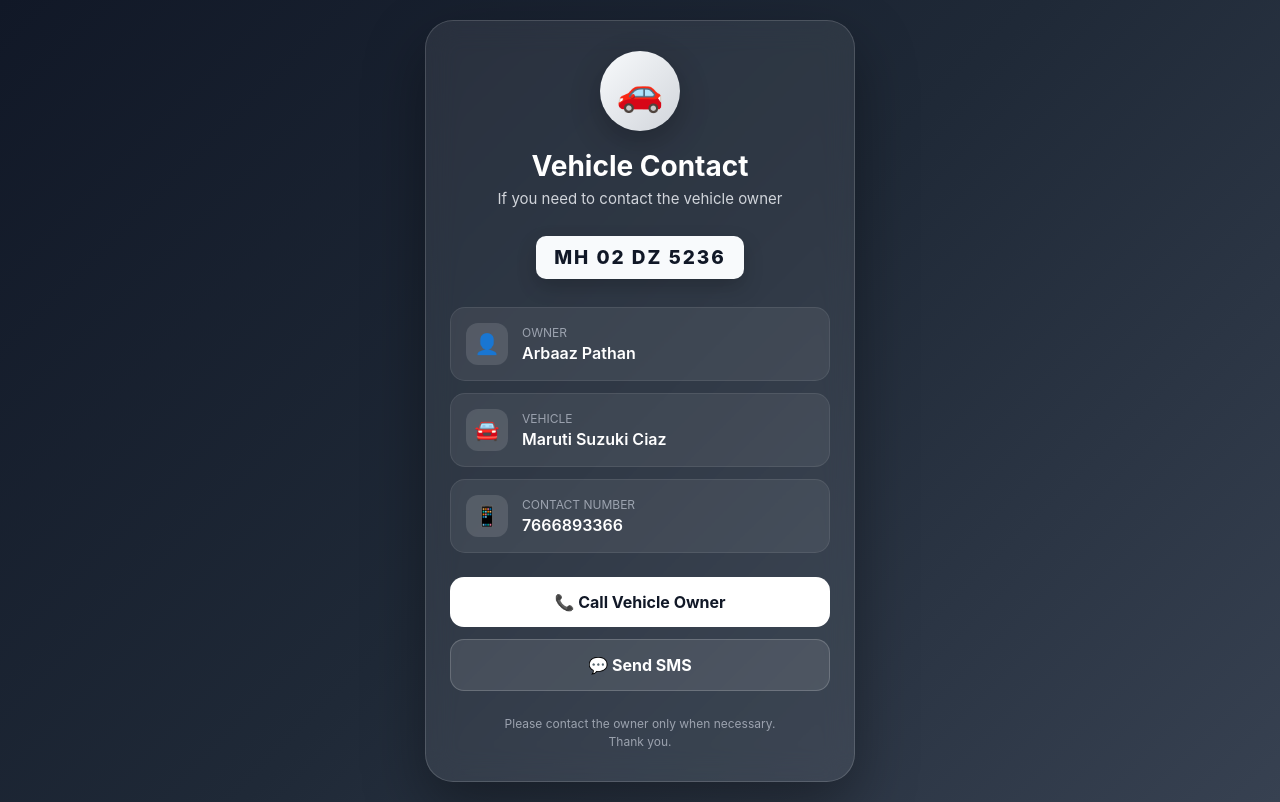
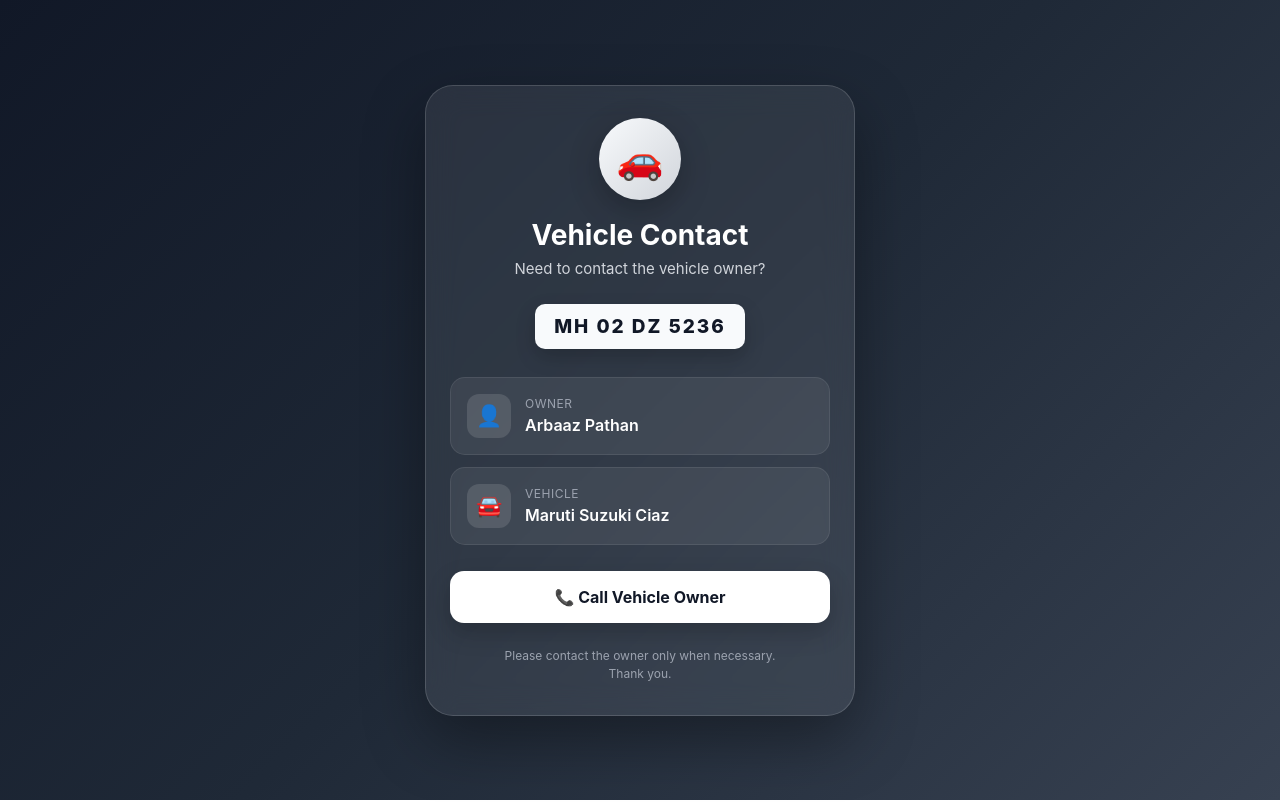
Before and after one commit to arbaaz-pathan/vehicle-contact, a plain HTML site: page index.html in a window 1280 px wide. Drawn offline with Linux system fonts and the light colour scheme.

Commit message:
Update index.html

```diff
--- a/index.html
+++ b/index.html
@@ -6,7 +6,7 @@
 
     <title>Vehicle Contact | MH 02 DZ 5236</title>
 
-    <meta name="description" content="Vehicle owner contact information for MH 02 DZ 5236">
+    <meta name="description" content="Vehicle owner contact page for MH 02 DZ 5236">
 
     <style>
         * {
@@ -16,13 +16,20 @@
         }
 
         body {
-            font-family: -apple-system, BlinkMacSystemFont, "Segoe UI", Roboto, Arial, sans-serif;
+            font-family: -apple-system, BlinkMacSystemFont, "Segoe UI",
+                         Roboto, Arial, sans-serif;
+
             min-height: 100vh;
-            background: linear-gradient(135deg, #111827, #1f2937, #374151);
+
+            background:
+                linear-gradient(135deg, #111827, #1f2937, #374151);
+
             color: #ffffff;
+
             display: flex;
             justify-content: center;
             align-items: center;
+
             padding: 20px;
         }
 
@@ -33,136 +40,200 @@
 
         .card {
             background: rgba(255, 255, 255, 0.08);
+
             border: 1px solid rgba(255, 255, 255, 0.15);
+
             border-radius: 28px;
-            padding: 30px 24px;
+
+            padding: 32px 24px;
+
             text-align: center;
+
             backdrop-filter: blur(15px);
             -webkit-backdrop-filter: blur(15px);
-            box-shadow: 0 25px 60px rgba(0, 0, 0, 0.35);
+
+            box-shadow:
+                0 25px 60px rgba(0, 0, 0, 0.35);
         }
 
         .car-icon {
-            width: 80px;
-            height: 80px;
+            width: 82px;
+            height: 82px;
+
             margin: 0 auto 18px;
+
             border-radius: 50%;
-            background: linear-gradient(135deg, #f8fafc, #d1d5db);
+
+            background: linear-gradient(
+                135deg,
+                #f8fafc,
+                #d1d5db
+            );
+
             display: flex;
             align-items: center;
             justify-content: center;
+
             font-size: 38px;
-            box-shadow: 0 10px 30px rgba(0, 0, 0, 0.25);
+
+            box-shadow:
+                0 10px 30px rgba(0, 0, 0, 0.25);
         }
 
         h1 {
             font-size: 28px;
             font-weight: 700;
-            margin-bottom: 6px;
+
+            margin-bottom: 7px;
         }
 
         .subtitle {
             color: #d1d5db;
+
             font-size: 15px;
-            margin-bottom: 28px;
+
+            margin-bottom: 26px;
         }
 
         .vehicle-number {
             display: inline-block;
+
             background: #f8fafc;
+
             color: #111827;
-            padding: 10px 18px;
+
+            padding: 11px 19px;
+
             border-radius: 10px;
+
             font-size: 19px;
+
             font-weight: 800;
+
             letter-spacing: 2px;
+
             margin-bottom: 28px;
-            box-shadow: 0 8px 20px rgba(0, 0, 0, 0.2);
+
+            box-shadow:
+                0 8px 20px rgba(0, 0, 0, 0.2);
         }
 
         .info {
             text-align: left;
-            margin-bottom: 24px;
+
+            margin-bottom: 26px;
         }
 
         .info-row {
             display: flex;
+
             align-items: center;
+
             gap: 14px;
-            padding: 15px;
+
+            padding: 16px;
+
             margin-bottom: 12px;
+
             background: rgba(255, 255, 255, 0.07);
+
             border-radius: 15px;
+
             border: 1px solid rgba(255, 255, 255, 0.08);
         }
 
         .icon {
-            width: 42px;
-            height: 42px;
+            width: 44px;
+            height: 44px;
+
             border-radius: 12px;
+
             background: rgba(255, 255, 255, 0.12);
+
             display: flex;
             align-items: center;
             justify-content: center;
-            font-size: 20px;
+
+            font-size: 21px;
+
             flex-shrink: 0;
         }
 
         .label {
             font-size: 12px;
+
             color: #9ca3af;
-            margin-bottom: 3px;
+
+            margin-bottom: 4px;
+
+            letter-spacing: 0.5px;
         }
 
         .value {
             font-size: 16px;
+
             font-weight: 600;
+
             color: #ffffff;
         }
 
         .buttons {
             display: flex;
+
             flex-direction: column;
+
             gap: 12px;
         }
 
         .button {
             display: block;
+
             width: 100%;
-            padding: 15px;
+
+            padding: 16px;
+
             border-radius: 14px;
+
             text-decoration: none;
+
             font-size: 16px;
+
             font-weight: 700;
-            transition: transform 0.2s ease, opacity 0.2s ease;
+
+            transition:
+                transform 0.2s ease,
+                opacity 0.2s ease;
         }
 
         .button:hover {
             transform: translateY(-2px);
+
             opacity: 0.92;
         }
 
         .call-button {
             background: #ffffff;
+
             color: #111827;
-        }
 
-        .sms-button {
-            background: rgba(255, 255, 255, 0.10);
-            color: #ffffff;
-            border: 1px solid rgba(255, 255, 255, 0.18);
+            box-shadow:
+                0 10px 25px rgba(0, 0, 0, 0.2);
         }
 
         .footer {
             margin-top: 24px;
+
             color: #9ca3af;
+
             font-size: 12px;
+
             line-height: 1.5;
         }
 
         @media (max-width: 380px) {
+
             .card {
-                padding: 25px 18px;
+                padding: 26px 18px;
             }
 
             h1 {
@@ -189,7 +260,7 @@
             <h1>Vehicle Contact</h1>
 
             <p class="subtitle">
-                If you need to contact the vehicle owner
+                Need to contact the vehicle owner?
             </p>
 
             <div class="vehicle-number">
@@ -199,30 +270,39 @@
             <div class="info">
 
                 <div class="info-row">
-                    <div class="icon">👤</div>
+
+                    <div class="icon">
+                        👤
+                    </div>
 
                     <div>
-                        <div class="label">OWNER</div>
-                        <div class="value">Arbaaz Pathan</div>
+                        <div class="label">
+                            OWNER
+                        </div>
+
+                        <div class="value">
+                            Arbaaz Pathan
+                        </div>
                     </div>
+
                 </div>
 
                 <div class="info-row">
-                    <div class="icon">🚘</div>
+
+                    <div class="icon">
+                        🚘
+                    </div>
 
                     <div>
-                        <div class="label">VEHICLE</div>
-                        <div class="value">Maruti Suzuki Ciaz</div>
+                        <div class="label">
+                            VEHICLE
+                        </div>
+
+                        <div class="value">
+                            Maruti Suzuki Ciaz
+                        </div>
                     </div>
-                </div>
 
-                <div class="info-row">
-                    <div class="icon">📱</div>
-
-                    <div>
-                        <div class="label">CONTACT NUMBER</div>
-                        <div class="value">7666893366</div>
-                    </div>
                 </div>
 
             </div>
@@ -232,21 +312,21 @@
                 <a
                     class="button call-button"
                     href="tel:+917666893366">
+
                     📞 Call Vehicle Owner
-                </a>
 
-                <a
-                    class="button sms-button"
-                    href="sms:+917666893366">
-                    💬 Send SMS
                 </a>
 
             </div>
 
             <div class="footer">
+
                 Please contact the owner only when necessary.
+
                 <br>
+
                 Thank you.
+
             </div>
 
         </div>
```
